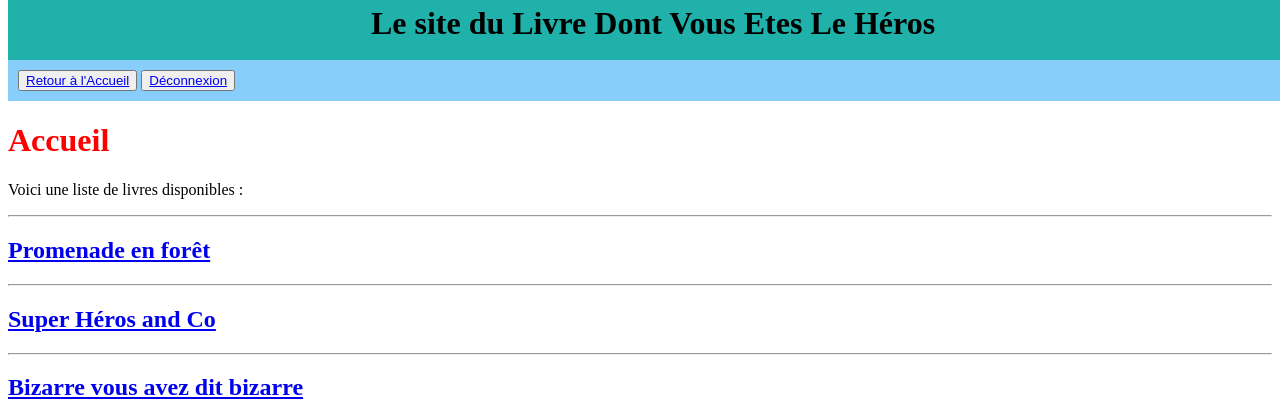
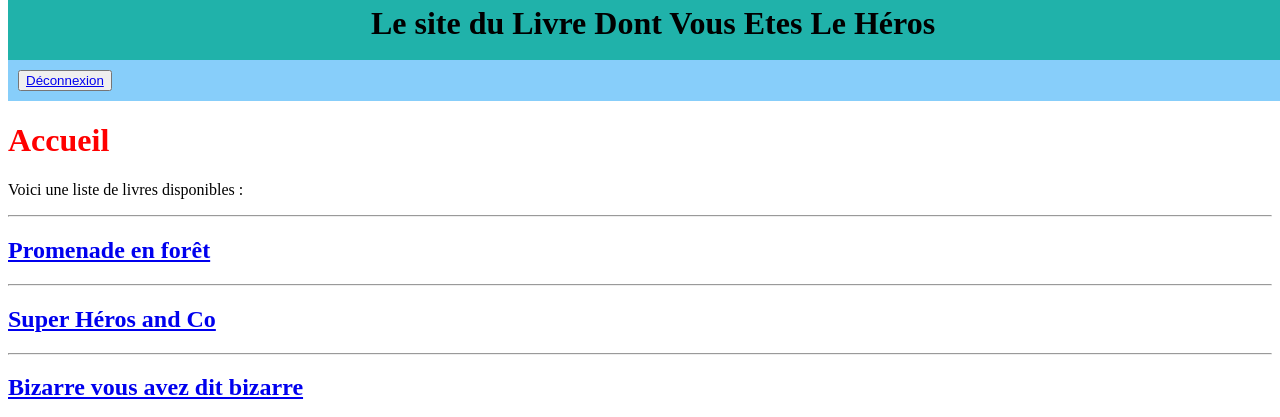
Before and after one commit to pitchounvivi/ipi-python-project, a Flask app: page /homepage/ in a window 1280 px wide. Shown: the top 417 px of the page. Run offline with Flask 2, Linux system fonts and the light colour scheme; data comes from the database, SQL or seed files in the repository.

Commit message:
removal of home button that is no longer needed

```diff
--- a/flaskr/templates/bookstore/book.html
+++ b/flaskr/templates/bookstore/book.html
@@ -5,10 +5,6 @@
 {% block content %}
 {% block nav %}
     <nav class="nav">
-        <button class="bouton" type="button">
-            <a class="indexPage" href="{{ url_for('index')}}">Retour à l'Accueil</a>
-        </button>
-
         <button class="bouton" type="button">
             <a class="bookstore" href="{{ url_for('homepage')}}">Retour à la bibliothèque</a>
         </button>
--- a/flaskr/templates/homepage.html
+++ b/flaskr/templates/homepage.html
@@ -5,9 +5,6 @@
 {% block content %}
 {% block nav %}
     <nav class="nav">
-        <button class="bouton" type="button">
-            <a class="indexPage" href="{{ url_for('index')}}">Retour à l'Accueil</a>
-        </button>
         <button class="bouton" type="button">
             <a class="logout" href="{{ url_for('auth.logout')}}">Déconnexion</a>
         </button>
```
